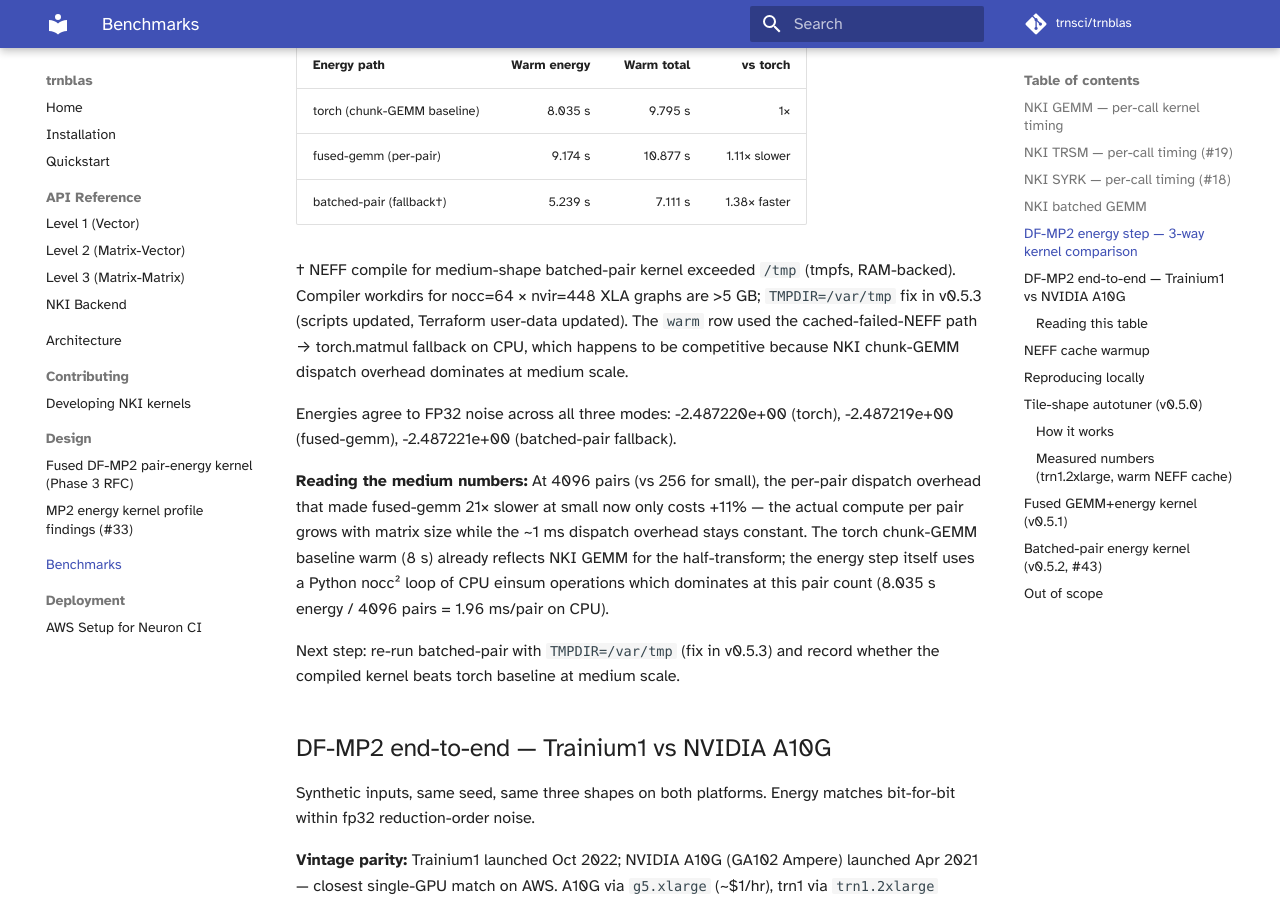
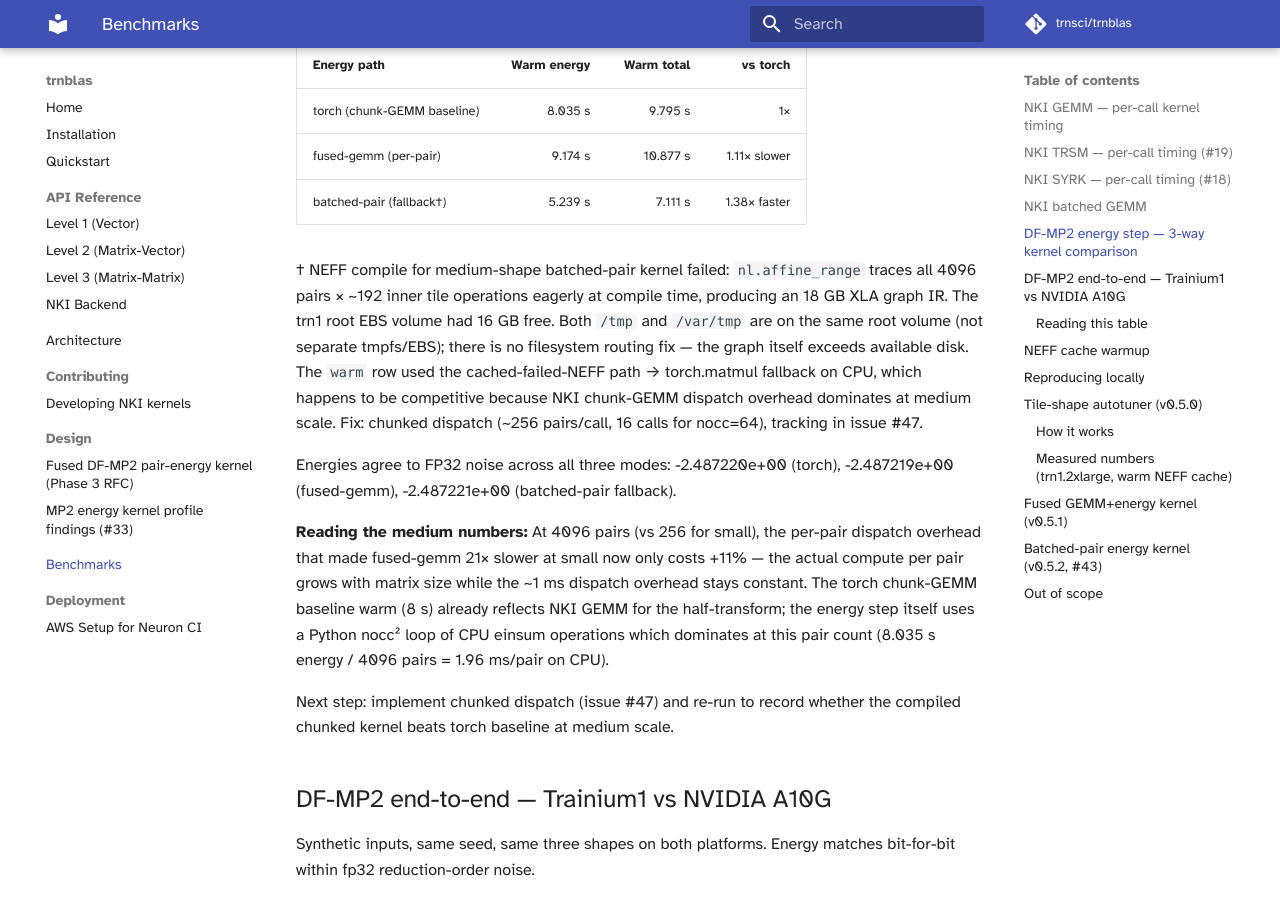
Before and after one commit to trnsci/trnblas, an MkDocs documentation site: the page built from docs/benchmarks.md, in a window 1280 px wide and 900 px high, scrolled down 3198 px. Built offline with MkDocs 1.6.1 and Material for MkDocs 9.7.7, drawn with Linux system fonts in a browser that asks for light colours; some web fonts are replaced; comment, search, counter and statistics services are not loaded.

Commit message:
docs: correct medium-shape batched-pair diagnosis (#47)
The TMPDIR=/var/tmp fix was based on a wrong premise.  Diagnostic
confirms /tmp and /var/tmp are on the same 96 GB EBS root volume.
The NKI source JSON for medium-shape batched-pair (nocc=64, nvir=448,
naux=1536) is 18 GB; the root volume had 16 GB free.  Filesystem
routing cannot fix this — the XLA graph IR itself is too large.

Root cause: nl.affine_range traces all iterations eagerly at compile
time.  Small shape (256 pairs) → ~240 MB JSON; medium (4096 pairs ×
larger nvir/naux) → 18 GB (75× larger).

Correct fix: chunked dispatch (~256 pairs/call, 16 calls for nocc=64),
tracked in issue #47.

Update CHANGELOG v0.5.3 to accurately describe the investigation
finding and the TMPDIR addition (still useful hygiene, but not the
root fix).  Update benchmarks.md footnote to reference issue #47.

```diff
--- a/docs/benchmarks.md
+++ b/docs/benchmarks.md
@@ -136,12 +136,15 @@ trn1.2xlarge, warm NEFF cache, v0.5.2:**
 | fused-gemm (per-pair) | 9.174 s | 10.877 s | 1.11× slower |
 | batched-pair (fallback†) | 5.239 s | 7.111 s | 1.38× faster |
 
-† NEFF compile for medium-shape batched-pair kernel exceeded `/tmp` (tmpfs,
-RAM-backed). Compiler workdirs for nocc=64 × nvir=448 XLA graphs are >5 GB;
-`TMPDIR=/var/tmp` fix in v0.5.3 (scripts updated, Terraform user-data updated).
+† NEFF compile for medium-shape batched-pair kernel failed: `nl.affine_range`
+traces all 4096 pairs × ~192 inner tile operations eagerly at compile time,
+producing an 18 GB XLA graph IR. The trn1 root EBS volume had 16 GB free.
+Both `/tmp` and `/var/tmp` are on the same root volume (not separate tmpfs/EBS);
+there is no filesystem routing fix — the graph itself exceeds available disk.
 The `warm` row used the cached-failed-NEFF path → torch.matmul fallback on CPU,
 which happens to be competitive because NKI chunk-GEMM dispatch overhead
-dominates at medium scale.
+dominates at medium scale. Fix: chunked dispatch (~256 pairs/call, 16 calls for
+nocc=64), tracking in issue #47.
 
 Energies agree to FP32 noise across all three modes: -2.487220e+00 (torch),
 -2.487219e+00 (fused-gemm), -2.487221e+00 (batched-pair fallback).
@@ -154,8 +157,8 @@ warm (8 s) already reflects NKI GEMM for the half-transform; the energy
 step itself uses a Python nocc² loop of CPU einsum operations which dominates
 at this pair count (8.035 s energy / 4096 pairs = 1.96 ms/pair on CPU).
 
-Next step: re-run batched-pair with `TMPDIR=/var/tmp` (fix in v0.5.3) and
-record whether the compiled kernel beats torch baseline at medium scale.
+Next step: implement chunked dispatch (issue #47) and re-run to record whether
+the compiled chunked kernel beats torch baseline at medium scale.
 
 ## DF-MP2 end-to-end — Trainium1 vs NVIDIA A10G
 
```
Also changed, not shown: CHANGELOG.md (+24 -14 lines).
